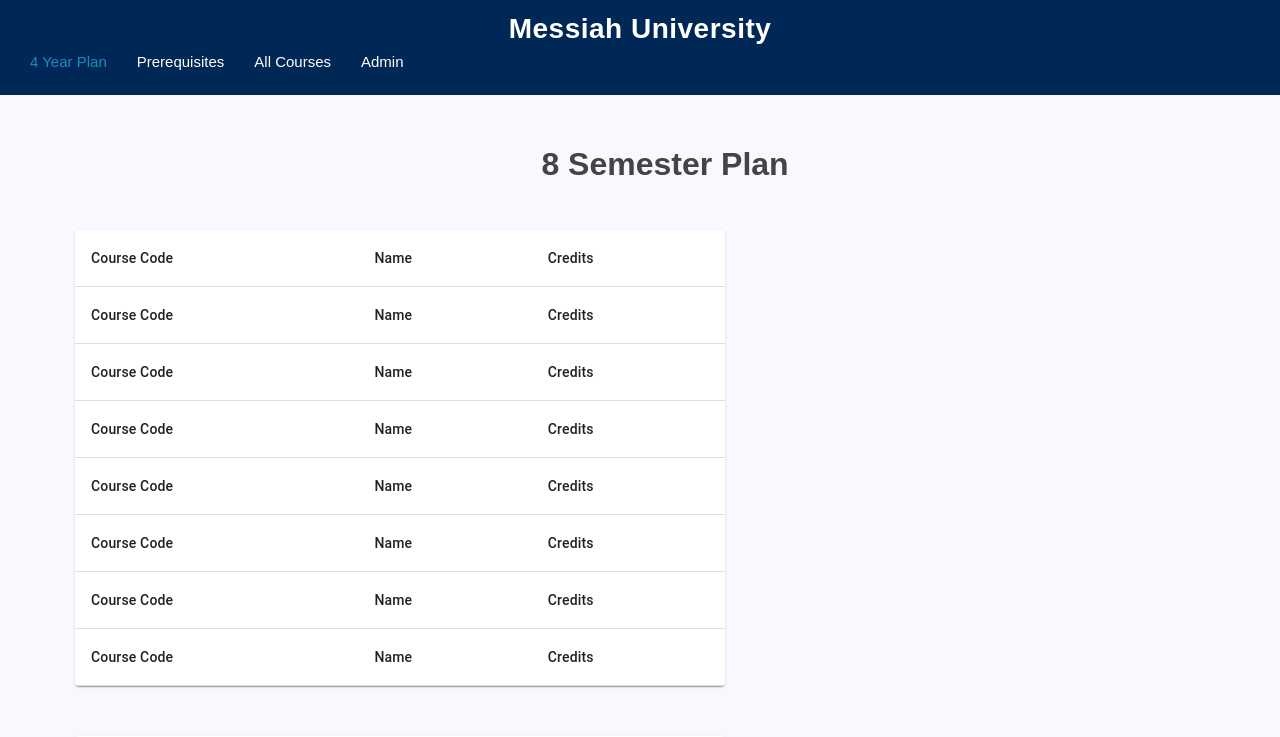
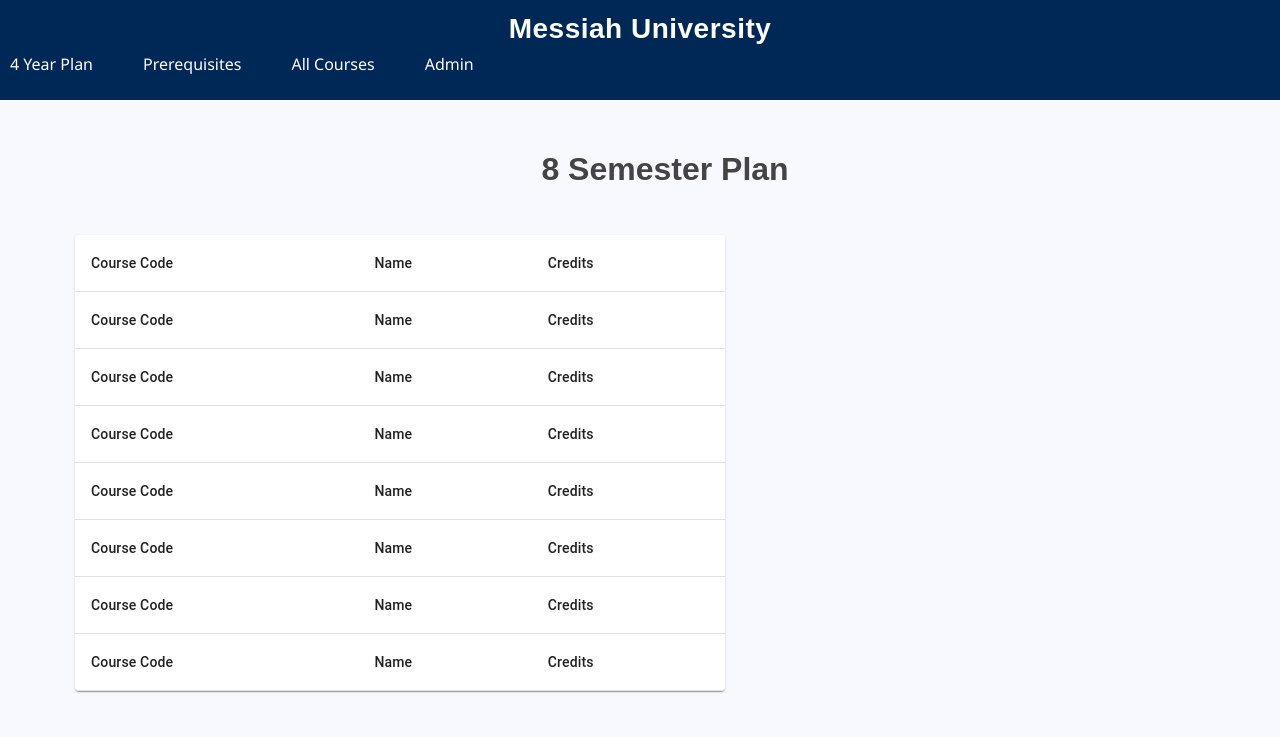
Before and after one commit to JPadovano1483/undergrad_course_scheduler, a React (Create React App) app: page /home in a window 1280 px wide. Shown: the top 737 px of the page. Built offline with nearby package versions, Linux system fonts and the light colour scheme.

Commit message:
changed Navigation

```diff
--- a/src/Home.js
+++ b/src/Home.js
@@ -1,6 +1,7 @@
 import './home.css';
 import * as React from 'react';
 import { Grid, Paper, Table, TableCell, TableContainer, TableHead, TableRow } from '@mui/material';
+import Navigation from './navigation';
 
 
 function Home() {
@@ -9,14 +10,7 @@
             <header id="header" class="fixed-top">
                 <div class="container d-flex align-items-center justify-content-between">
                     <h1 class="logo">Messiah University</h1>
-                    <nav id="navbar" class="navbar">
-                        <ul>
-                            <li><a class="active">4 Year Plan</a></li>
-                            <li><a href="">Prerequisites</a></li>
-                            <li><a href="">All Courses</a></li>
-                            <li><a href="">Admin</a></li>
-                        </ul>
-                    </nav>
+                    <Navigation />
                 </div>
             </header>
             <div class='tableContainer'>
--- a/src/home.css
+++ b/src/home.css
@@ -1,115 +1,6 @@
 .App {
     text-align: center;
     font-family: 'Segoe UI', Tahoma, Geneva, Verdana, sans-serif;
-}
-
-.navbar {
-    padding: 0;
-}
-
-.navbar ul {
-    margin: 0;
-    padding: 0;
-    display: flex;
-    list-style: none;
-    align-items: center;
-}
-
-.navbar li {
-    position: relative;
-}
-
-.navbar a,
-.navbar a:focus {
-    display: flex;
-    align-items: center;
-    justify-content: space-between;
-    padding: 10px 0 10px 30px;
-    font-family: "Poppins", sans-serif;
-    font-size: 15px;
-    font-weight: 500;
-    color: white;
-    white-space: nowrap;
-    transition: 0.3s;
-}
-
-.navbar a i,
-.navbar a:focus i {
-    font-size: 12px;
-    line-height: 0;
-    margin-left: 5px;
-}
-
-.navbar a:hover,
-.navbar .active,
-.navbar .active:focus,
-.navbar li:hover>a {
-    color: #1C8AC2;
-}
-
-.navbar .dropdown ul {
-    display: block;
-    position: absolute;
-    left: 14px;
-    top: calc(100% + 30px);
-    margin: 0;
-    padding: 10px 0;
-    z-index: 99;
-    opacity: 0;
-    visibility: hidden;
-    background: #24325d;
-    box-shadow: 0px 0px 30px rgba(127, 137, 161, 0.25);
-    transition: 0.3s;
-}
-
-.navbar .dropdown ul li {
-    min-width: 200px;
-}
-
-.navbar .dropdown ul a {
-    padding: 10px 20px;
-    font-size: 14px;
-    text-transform: none;
-    font-weight: 500;
-}
-
-.navbar .dropdown ul a i {
-    font-size: 12px;
-}
-
-.navbar .dropdown ul a:hover,
-.navbar .dropdown ul .active:hover,
-.navbar .dropdown ul li:hover>a {
-    color: #006fbe;
-}
-
-.navbar .dropdown:hover>ul {
-    opacity: 1;
-    top: 100%;
-    visibility: visible;
-}
-
-.navbar .dropdown .dropdown ul {
-    top: 0;
-    left: calc(100% - 30px);
-    visibility: hidden;
-}
-
-.navbar .dropdown .dropdown:hover>ul {
-    opacity: 1;
-    top: 0;
-    left: 100%;
-    visibility: visible;
-}
-
-@media (max-width: 1366px) {
-    .navbar .dropdown .dropdown ul {
-        left: -90%;
-    }
-
-    .navbar .dropdown .dropdown:hover>ul {
-        left: -100%;
-    }
 }
 
 #header {
@@ -146,16 +37,6 @@
     color: #444444;
 }
 
-a {
-    color: #006fbe;
-    text-decoration: none;
-}
-
-a:hover {
-    color: #008df1;
-    text-decoration: none;
-}
-
 h1,
 h2,
 h3,
--- /dev/null
+++ b/src/navigation.css
@@ -0,0 +1,9 @@
+a {
+    color: white;
+    text-decoration: none;
+}
+
+a:hover {
+    color: #008df1;
+    text-decoration: none;
+}
--- /dev/null
+++ b/src/navigation.js
@@ -0,0 +1,33 @@
+import './navigation.css'
+import { Link, Outlet } from "react-router-dom";
+import { styled } from "@mui/system";
+
+
+const NavigationContainer = styled('div')({
+    padding: 10,
+    display: "flex",
+    justifyContent: "space-between",
+    alignItems: "center",
+});
+const LinksContainer = styled('div')({
+    display: "flex",
+    justifyContent: "space-around",
+    gap: 50,
+});
+
+const Navigation = () => {
+    return (
+        < >
+            <NavigationContainer>
+                <LinksContainer>
+                    <Link to="">4 Year Plan</Link>
+                    <Link to="">Prerequisites</Link>
+                    <Link to="">All Courses</Link>
+                    <Link to="">Admin</Link>
+                </LinksContainer>
+            </NavigationContainer>
+            <Outlet />
+        </>
+    );
+};
+export default Navigation;
```
